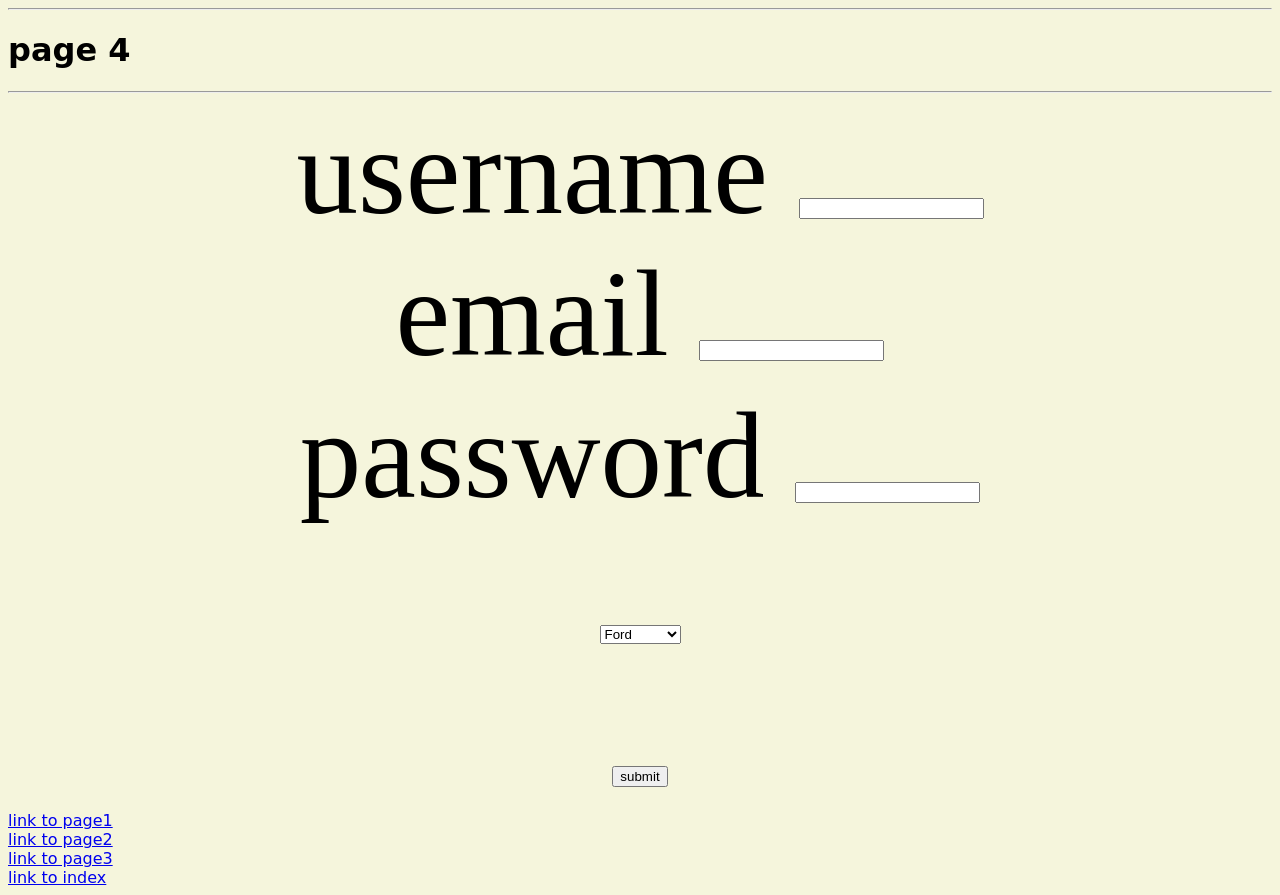
After one commit to szu021/UTC-stuff, a PHP site: page /HTML_basics/page4.html in a window 1280 px wide. The commit adds this page. Run offline with PHP 8.4, Linux system fonts and the light colour scheme.

Commit message:
lots of change

```diff
--- a/HTML_basics/page1.html
+++ b/HTML_basics/page1.html
@@ -42,6 +42,8 @@
     <a href="index.html">link to index</a>
     <br>
     <a href="page2.html">link to page2</a>
+    <br>
+    <a href="page3.html">link to page3</a>
 
 
 
--- a/HTML_basics/page2.html
+++ b/HTML_basics/page2.html
@@ -40,6 +40,8 @@
 <a href="index.html">link to index</a>
 <br>
 <a href="page1.html">link to page1</a>
+<br>
+<a href="page3.html">link to page3</a>
 
     <p>table of truth </p>
     <table>
--- a/HTML_basics/page3.html
+++ b/HTML_basics/page3.html
@@ -6,14 +6,14 @@
 
 <head>
     <title>
-        index page
+        page 3 btw
     </title>
     <link rel="stylesheet" href="styles.css">
 </head>
 
 <body>
 
-<h1>index page</h1>
+<h1>page 3 </h1>
 
 <p id="index">
     hello world</p>
--- /dev/null
+++ b/HTML_basics/page4.html
@@ -0,0 +1,57 @@
+<!DOCTYPE html>
+
+<html>
+
+<head>
+    <title>
+        index page
+    </title>
+
+    <link rel="stylesheet" href="styles.css">
+</head>
+
+    <body >
+<hr>
+
+<h1>page 4 </h1>
+
+
+<hr>
+
+    <form>
+        <label for="username">username</label>
+        <input type="text id"id="username">
+    <br>
+        <label for="email">email</label>
+        <input type="email"id="email">
+    <br>
+        <label for="password">password</label>
+        <input type="password"id="password">
+
+    <br><!--drop down menu n that-->
+        <select name="carchoice" id="usrselect">
+            <option value="Ford">  Ford  </option>
+            <option value="Motorbike">  Motorbike  </option>
+            <option value="Honda">  Honda  </option>
+        </select>
+    <br>
+        <button type="button" id="submit">submit</button>
+
+
+    </form>
+
+
+
+
+
+<a href="page1.html">link to page1</a>
+<br>
+<a href="page2.html">link to page2</a>
+<br>
+<a href="page3.html">link to page3</a>
+<br>
+<a href="index.html">link to index</a>
+
+    </body>
+
+</html>
--- a/HTML_basics/styles.css
+++ b/HTML_basics/styles.css
@@ -21,3 +21,9 @@ body {
 #p1 {
     color:green;
 }
+
+form {
+    text-align: center;
+    font-size: 123px;
+    font-family: "Source Code Pro";
+}
```
Also changed, not shown: mini_project_01/styles.css (added).
